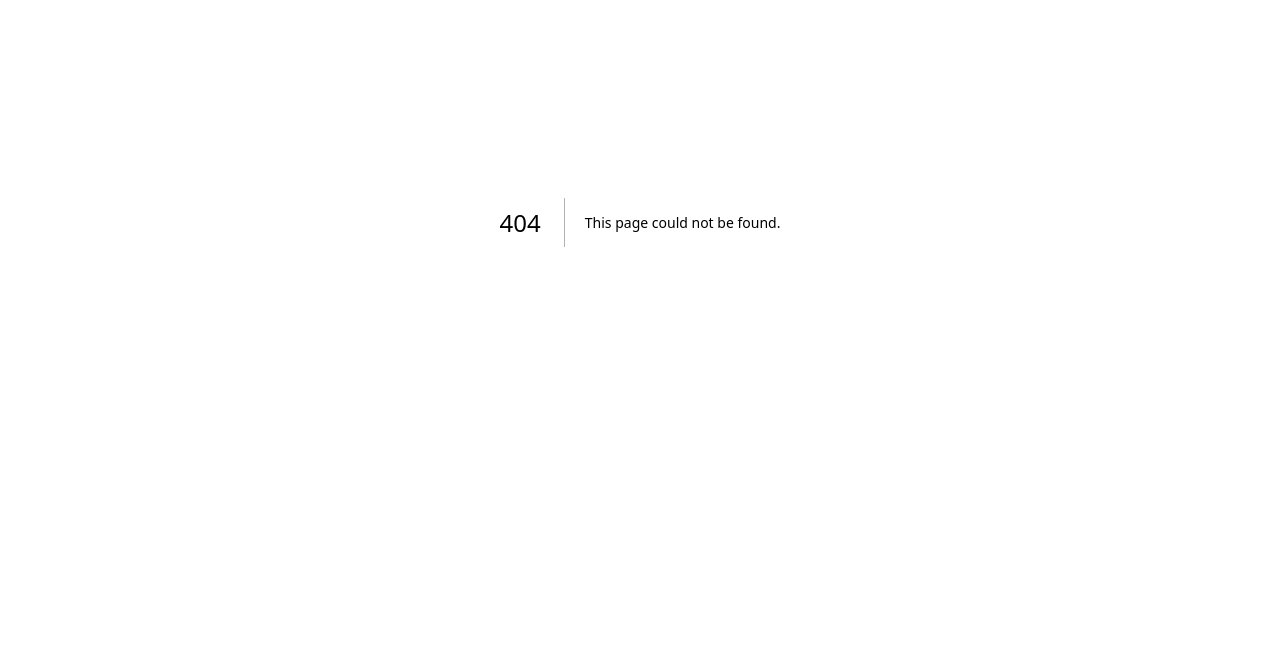
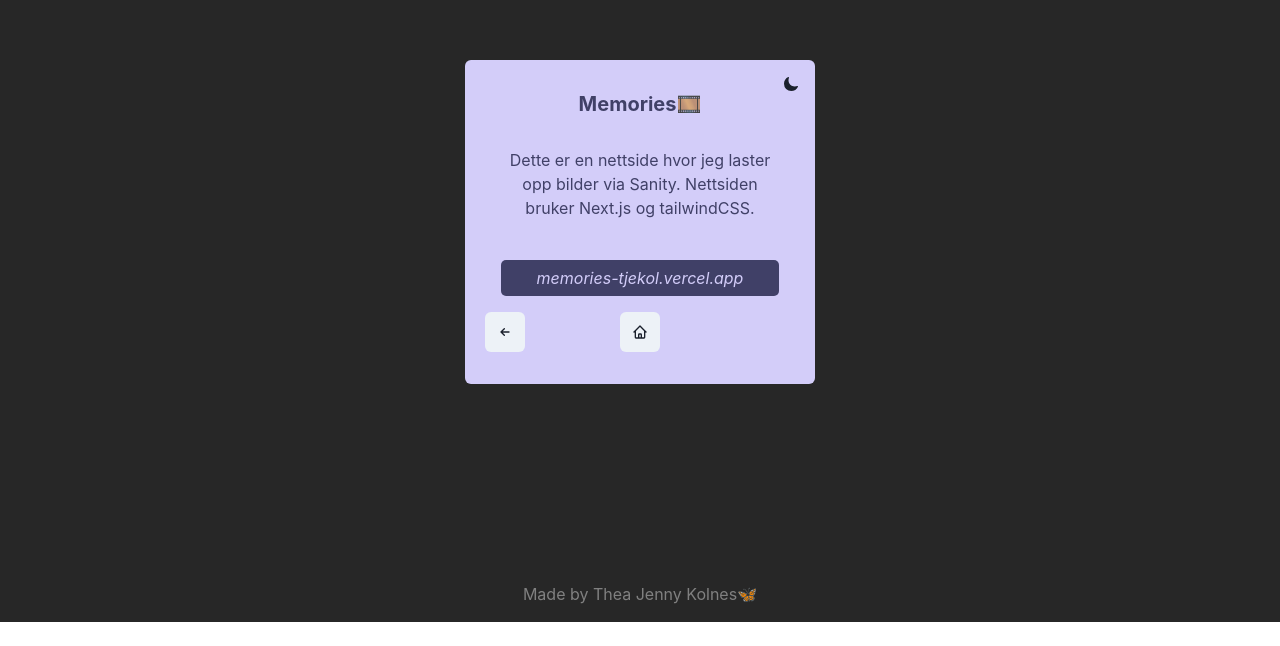
Before and after one commit to tjekol/tj-web, a Next.js app: page /memories in a window 1280 px wide. Before the commit this address had no page. Shown: the part 178-824 px from the top of the page. Before the commit the page ends 800 px from the top, so only its background shows below. Built offline with nearby package versions, Linux system fonts and the light colour scheme.

Commit message:
added website memories  page

```diff
--- a/src/components/page.tsx
+++ b/src/components/page.tsx
@@ -55,7 +55,7 @@ function PageComponent({
           <Flex
             position='relative'
             paddingY='8'
-            paddingX='6'
+            paddingX='5'
             direction='column'
             background={formBackground}
             rounded='6'
--- /dev/null
+++ b/src/pages/memories.tsx
@@ -0,0 +1,46 @@
+import {
+  backgroundLightMode,
+  backgroundDarkMode,
+  textColorLightMode,
+  textColorDarkMode,
+} from '@/components/color-themes';
+import { SimpleGrid, useColorModeValue } from '@chakra-ui/react';
+import LinkButton from '@/components/link-button';
+import useLanguage from '@/hooks/use-language';
+import PageComponent from '@/components/page';
+
+function MemoriesPage() {
+  const formBackground = useColorModeValue(
+    backgroundLightMode,
+    backgroundDarkMode,
+  );
+  const textColor = useColorModeValue(textColorLightMode, textColorDarkMode);
+  const isNorwegian = useLanguage();
+
+  return (
+    <PageComponent
+      header={'Memories🎞️'}
+      desc={
+        isNorwegian
+          ? 'Dette er en nettside hvor jeg laster opp bilder via Sanity. Nettsiden bruker Next.js og tailwindCSS.'
+          : 'This is a website where I upload pictures via Sanity. The website uses Next.js and tailwindCSS.'
+      }
+      prevPage='/about'
+      homeButton={true}
+    >
+      <SimpleGrid columns={1} spacingY='6px' m={4}>
+        <LinkButton
+          title='memories-tjekol.vercel.app'
+          link={'https://memories-tjekol.vercel.app'}
+          boxColor={textColor}
+          underlineHover={true}
+          hoverColor={formBackground}
+          isExternalLink={true}
+          fontStyle='italic'
+        />
+      </SimpleGrid>
+    </PageComponent>
+  );
+}
+
+export default MemoriesPage;
```
Also changed, not shown: src/pages/about.tsx (+3 -5 lines), src/pages/test.tsx (deleted, +0 -30 lines), src/tsconfig.json (deleted, +0 -18 lines), 1 other file (tests, documents, lock files or other folders).
